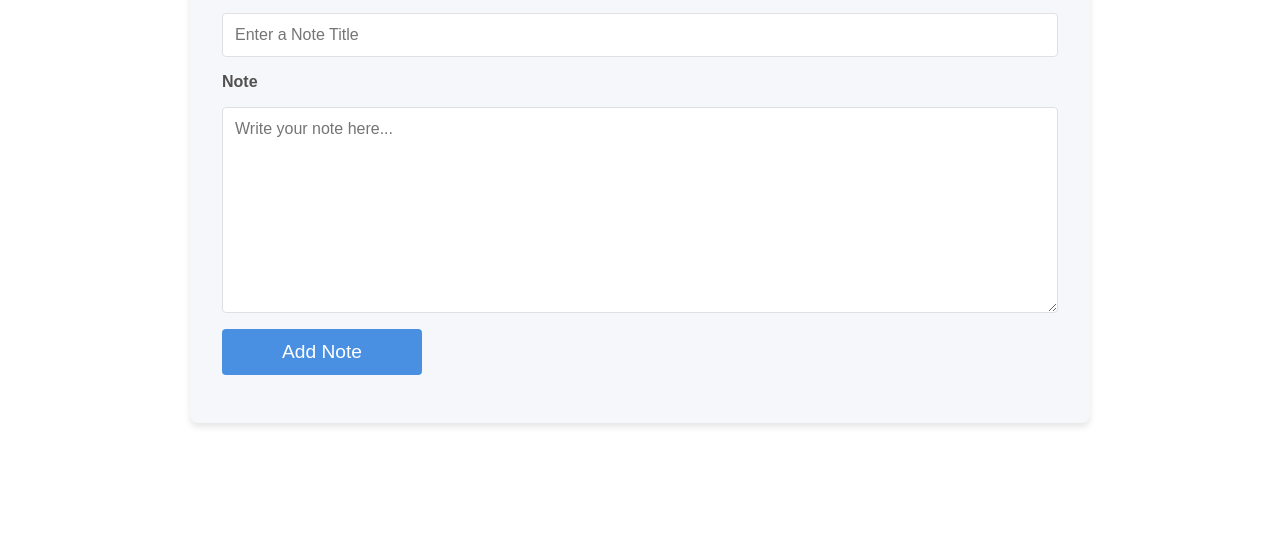
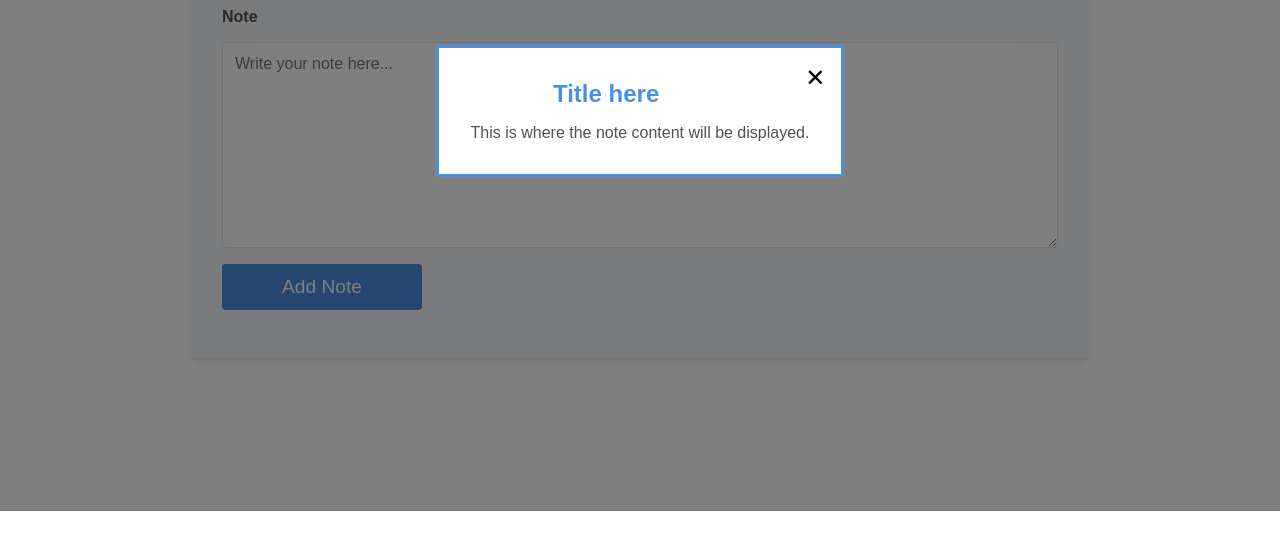
Before and after one commit to ealbanca/Note-taking-app, a plain HTML site: page index.html in a window 1280 px wide. Shown: the part 289-824 px from the top of the page. After the commit the page ends 800 px from the top, so only its background shows below. Drawn offline with Linux system fonts and the light colour scheme.

Commit message:
style to message

```diff
--- a/script.js
+++ b/script.js
@@ -1,6 +1,9 @@
 // Create a modal container (for the pop up window when clicking on a existing note)
 var modalContainer = document.createElement('div');
-modalContainer.className = 'modal';
+modalContainer.className = 'modal-container';
+//Create a modal element
+var modal = document.createElement('div');
+modal.className = 'modal';
 //button inside the modal to close it
 var closeButton = document.createElement('button');
 closeButton.textContent = '✕';
@@ -16,9 +19,10 @@ var modalBody = document.createElement('p');
 modalBody.className = 'modal-body';
 modalBody.textContent = 'This is where the note content will be displayed.';
 // Append elements to modal container
-modalContainer.appendChild(closeButton);
-modalContainer.appendChild(modalTitle);
-modalContainer.appendChild(modalBody);
+modal.appendChild(closeButton);
+modal.appendChild(modalTitle);
+modal.appendChild(modalBody);
+modalContainer.appendChild(modal);
 // Create a form container
 var formContainer = document.createElement('div');
 formContainer.className = 'form-container';
--- a/styles.css
+++ b/styles.css
@@ -106,3 +106,45 @@ body {
     grid-template-columns: repeat(auto-fit, minmax(280px, 1fr));
     grid-gap: 1.5rem;
 }
+
+.modal-container {
+    position: fixed;
+    background-color: rgba(0, 0, 0, 0.5);
+    left: 0;
+    top: 0;
+    bottom: 0;
+    right: 0;
+    display: grid;
+    place-items: center;
+}
+
+.modal {
+    max-width: 500px;
+    max-height: 80vh;
+    overflow: auto;
+    background-color: white;
+    border: 3px solid var(--primary-color);
+    padding: 2rem;
+    position: relative;
+}
+
+.modal h2 {
+    text-align: center;
+    color: var(--primary-color);
+    margin-bottom: 1rem;
+    max-width: 80%;
+}
+
+.modal button {
+    position: absolute;
+    top: 1rem;
+    right: 1rem;
+    background-color: transparent;
+    border: none;
+    font-size: 1.5rem;
+    cursor: pointer;
+}
+
+.modal button:hover {
+    background-color: var(--primary-color);
+}
```
Also changed, not shown: script.ts (+10 -4 lines).
